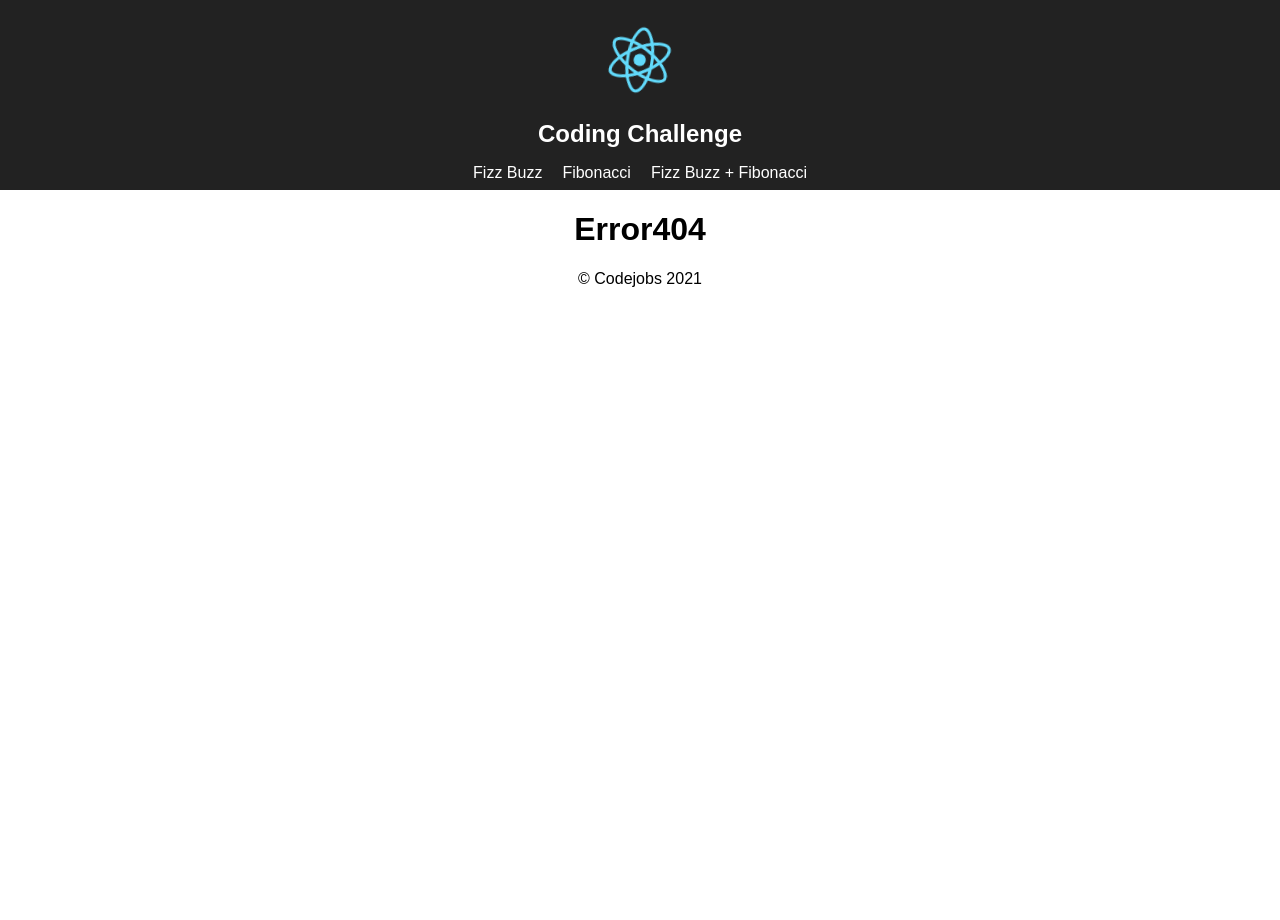
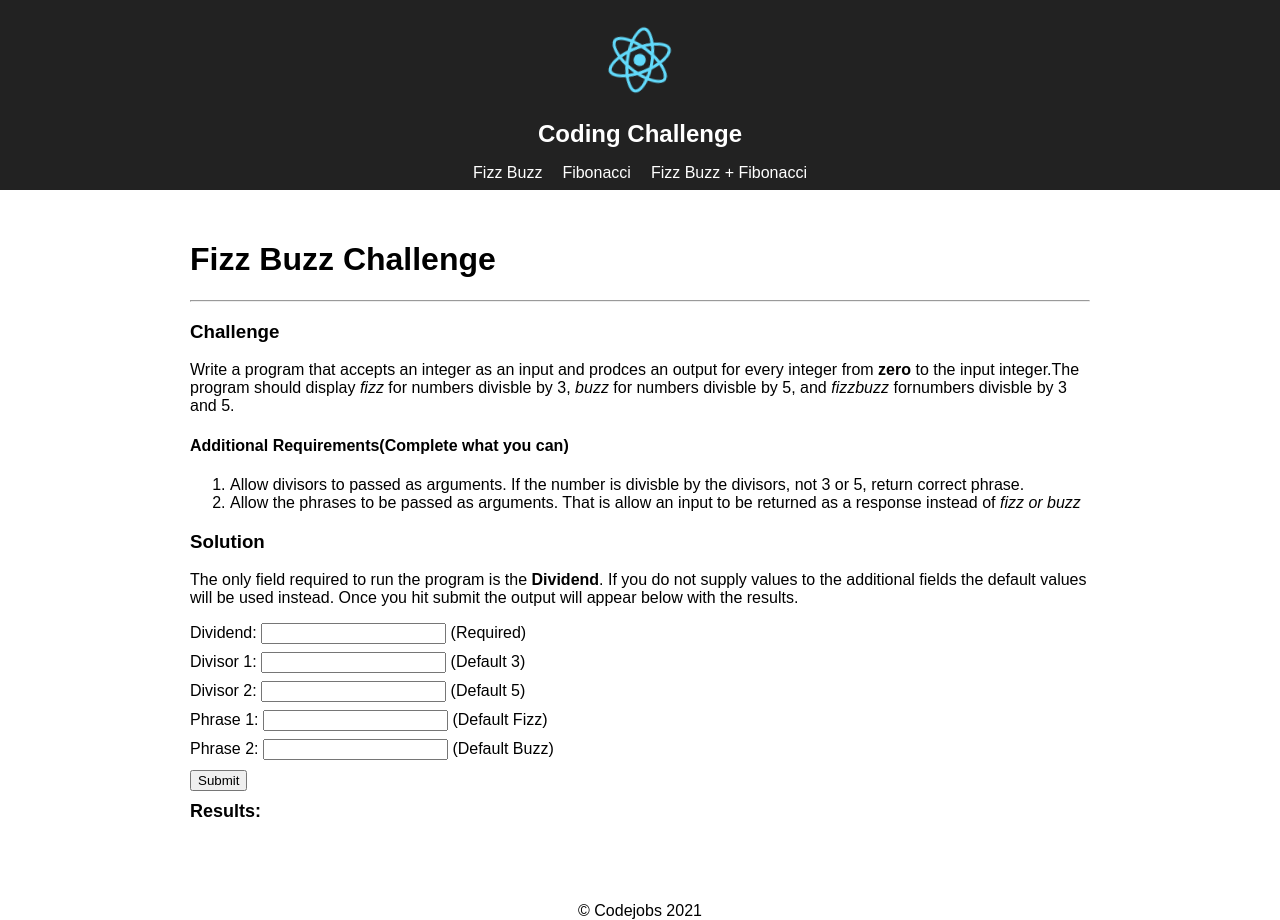
Before and after one commit to meddy672/coding-exercises, a React (Create React App) app: page / in a window 1280 px wide. Before the commit the page ends 800 px from the top, so only its background shows below. Built offline with nearby package versions, Linux system fonts and the light colour scheme.

Commit message:
added default route

```diff
--- a/src/routes.jsx
+++ b/src/routes.jsx
@@ -14,6 +14,13 @@ function AppRoutes() {
 
   // Site Routes
   const routes = [
+    {
+      path: '/',
+      exact: true,
+      render: () => (
+        <FizzBuzz content={staticContent.FizzBuzz} />
+      )
+    },
     {
       path: '/fizzbuzz',
       exact: true,
```
